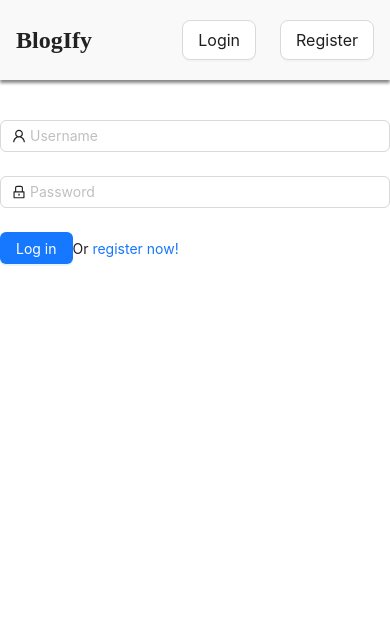
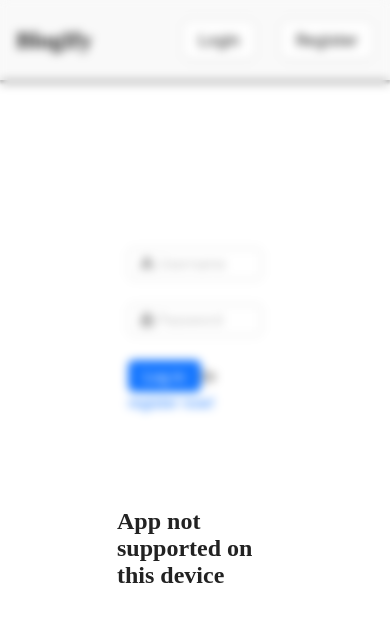
Before and after one commit to iamvishal98/Blogify, a React app in the folder client/: page /login in a window 390 px wide. Shown: the top 622 px of the page. Built offline with nearby package versions, Linux system fonts and the light colour scheme; the HTML template or start-up script is replaced by a standard one.

Commit message:
added no support component and fixed some css

```diff
--- a/client/src/App.css
+++ b/client/src/App.css
@@ -214,7 +214,17 @@ div.quill div.ql-editor {
   border-radius: 50%;
   animation: spin 1.2s linear infinite;
 }
+.auth-form {
+  padding: 8rem;
+}
 
+.no-support-container {
+display: none;
+}
+
+.no-support-text {
+display: none;
+}
 
 
 @keyframes spin {
@@ -244,3 +254,28 @@ div.quill div.ql-editor {
     aspect-ratio: 1;
   }
 }
+
+
+@media screen and (max-width:600px) {
+  .no-support-container {
+    display: block;
+    height: 100vh;
+     width: 100vw;
+     position: fixed;
+     top: 0;
+     backdrop-filter: blur(5px);
+ }
+
+ .no-support-text {
+   position: fixed;
+   top: 50vh;
+   left: 30vw;
+   height: 30vh;
+   width: 40vw;
+   background: inherit;
+   display: flex;
+   align-items: center;
+   justify-content: center;
+ }
+
+}
--- a/client/src/App.jsx
+++ b/client/src/App.jsx
@@ -12,6 +12,7 @@ import PostPage from "./pages/PostPage";
 import EditPost from "./pages/EditPost";
 import { useSelector } from "react-redux";
 import ProtectedRoute from "./components/ProtectedRoute";
+import NoSupport from "./components/NoSupport";
 
 const App = () => {
   const { user } = useSelector((state) => state.auth);
@@ -42,6 +43,7 @@ const App = () => {
         </Route>
       </Routes>
       <ToastContainer />
+      <NoSupport />
     </BrowserRouter>
   );
 };
--- /dev/null
+++ b/client/src/components/NoSupport.jsx
@@ -0,0 +1,13 @@
+import React from "react";
+
+const NoSupport = () => {
+  return (
+    <div className="no-support-container">
+      <div className="no-support-text">
+        <h2>App not supported on this device</h2>
+      </div>
+    </div>
+  );
+};
+
+export default NoSupport;
--- a/client/src/pages/Login.jsx
+++ b/client/src/pages/Login.jsx
@@ -35,7 +35,7 @@ const Login = () => {
   }
   return (
     <Form
-      className="login-form"
+      className="auth-form"
       initialValues={{
         remember: true,
       }}
--- a/client/src/pages/Signup.jsx
+++ b/client/src/pages/Signup.jsx
@@ -40,7 +40,7 @@ const Signup = () => {
   }
   return (
     <Form
-      className="login-form"
+      className="auth-form"
       initialValues={{
         remember: true,
       }}
@@ -108,7 +108,7 @@ const Signup = () => {
 
       <Form.Item>
         <Button type="primary" htmlType="submit" className="login-form-button">
-          Log in
+          Register
         </Button>
         Or <Link to="/login">Login</Link>
       </Form.Item>
```
